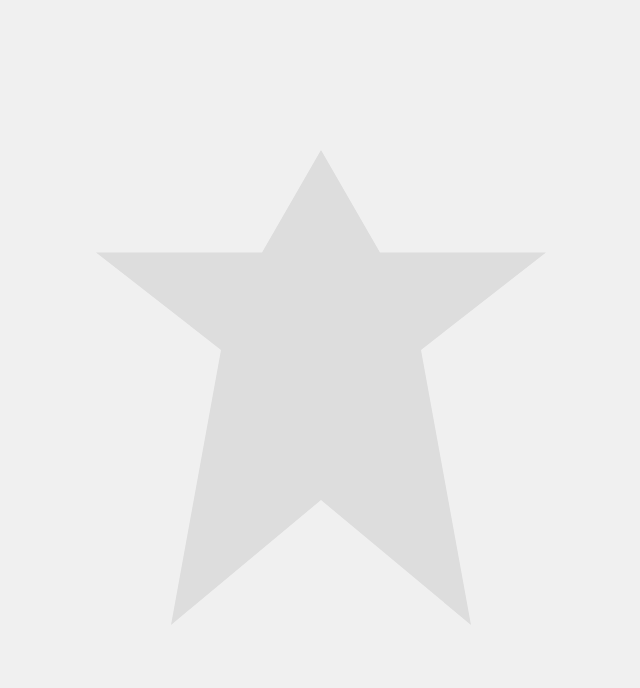
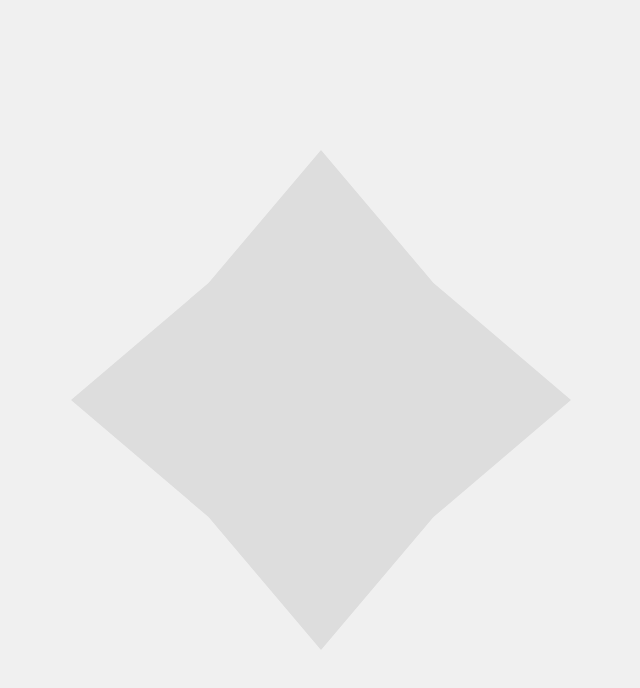
Before and after one commit to sephirothcoding/player4, a plain HTML site: page index.html in a window 1280 px wide. Shown: the whole page, without its empty margins (319-959 px from the left). Drawn offline with Linux system fonts and the light colour scheme.

Commit message:
Update index.html

```diff
--- a/index.html
+++ b/index.html
@@ -22,15 +22,13 @@
     background-color: #ddd; /* Schimbă culoarea de fundal aici */
     clip-path: polygon(
       50% 0%,
-      61.8% 20.5%,
-      95% 20.5%,
-      70% 40%,
-      80% 95%,
-      50% 70%,
-      20% 95%,
-      30% 40%,
-      5% 20.5%,
-      38.2% 20.5%
+      72.5% 26.6%,
+      100% 50%,
+      72.5% 73.4%,
+      50% 100%,
+      27.5% 73.4%,
+      0% 50%,
+      27.5% 26.6%
     );
   }
 </style>
```
